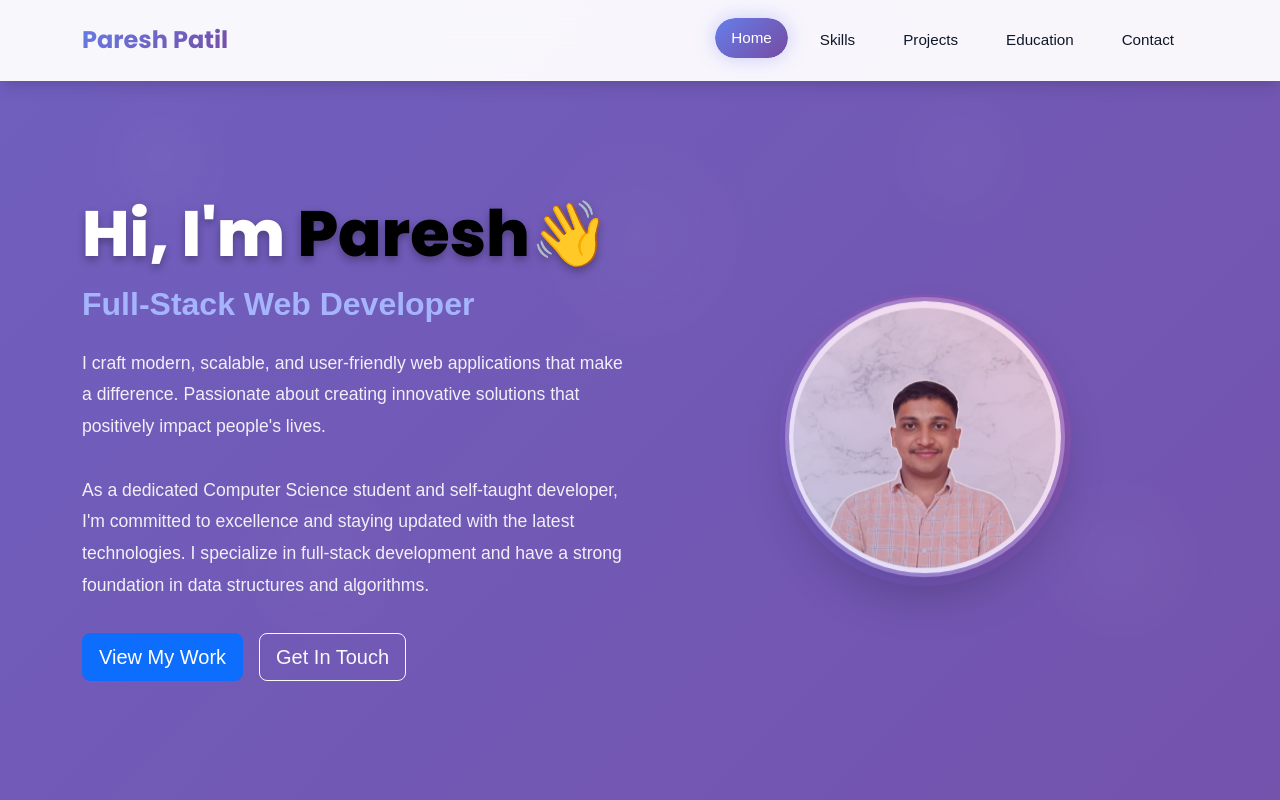
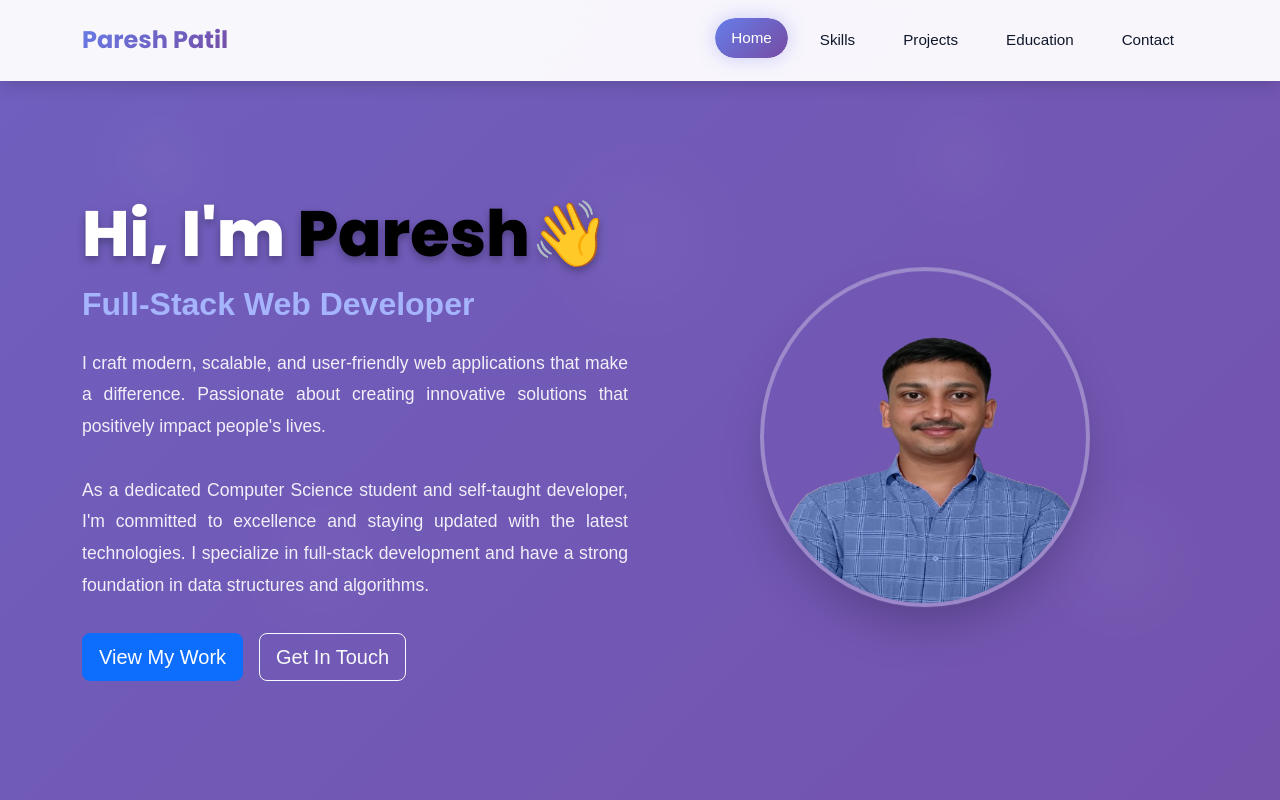
Before and after one commit to Paresh-Patil-11/Portfolio, a React (Vite) app: page / in a window 1280 px wide. Shown: the top 800 px of the page. Built offline with nearby package versions, Linux system fonts and the light colour scheme.

Commit message:
add style

```diff
--- a/src/components/About.jsx
+++ b/src/components/About.jsx
@@ -5,7 +5,7 @@ const About = () => (
     <div className="container text-center">
       <img
         className="profile-pic mb-4"
-        src="/images/Paresh_Pic_1.png"
+        src="public/images/photo.png"
         alt="profile-pic"
         width="200"
         style={{ borderRadius: '50%' }}
--- a/src/components/Intro.jsx
+++ b/src/components/Intro.jsx
@@ -1,4 +1,4 @@
-import React, { useEffect, useRef } from 'react';
+import React, { useEffect, useRef } from "react";
 
 const Intro = () => {
   const sectionRef = useRef(null);
@@ -8,14 +8,15 @@ const Intro = () => {
       (entries) => {
         entries.forEach((entry) => {
           if (entry.isIntersecting) {
-            entry.target.classList.add('animate');
+            entry.target.classList.add("animate");
           }
         });
       },
       { threshold: 0.1 }
     );
 
-    const animateElements = sectionRef.current?.querySelectorAll('.animate-on-scroll');
+    const animateElements =
+      sectionRef.current?.querySelectorAll(".animate-on-scroll");
     animateElements?.forEach((el) => observer.observe(el));
 
     return () => observer.disconnect();
@@ -30,39 +31,55 @@ const Intro = () => {
             <div className="animate-on-scroll">
               <h1 className="intro-title">
                 Hi, I'm <span className="text-black">Paresh</span>
-                <span className="wave" role="img" aria-label="wave">👋</span>
+                <span className="wave" role="img" aria-label="wave">
+                  👋
+                </span>
               </h1>
             </div>
 
-            <div className="animate-on-scroll" style={{ animationDelay: '0.2s' }}>
-              <h2 className="intro-subtitle">
-                Full-Stack Web Developer
-              </h2>
+            <div
+              className="animate-on-scroll"
+              style={{ animationDelay: "0.2s" }}
+            >
+              <h2 className="intro-subtitle">Full-Stack Web Developer</h2>
             </div>
 
-            <div className="animate-on-scroll" style={{ animationDelay: '0.4s' }}>
-              <p className="intro-description">
-                I craft modern, scalable, and user-friendly web applications that make a difference.
-                Passionate about creating innovative solutions that positively impact people's lives.
+            <div
+              className="animate-on-scroll"
+              style={{ animationDelay: "0.4s" }}
+            >
+              <p className="intro-description"  style={{ textAlign: "justify" }}>
+                I craft modern, scalable, and user-friendly web applications
+                that make a difference. Passionate about creating innovative
+                solutions that positively impact people's lives.
               </p>
             </div>
 
-            <div className="animate-on-scroll" style={{ animationDelay: '0.6s' }}>
-              <p className="intro-description">
-                As a dedicated Computer Science student and self-taught developer, I'm committed to
-                excellence and staying updated with the latest technologies. I specialize in full-stack
-                development and have a strong foundation in data structures and algorithms.
+            <div
+              className="animate-on-scroll"
+              style={{ animationDelay: "0.6s" }}
+            >
+              <p className="intro-description"  style={{ textAlign: "justify" }}>
+                As a dedicated Computer Science student and self-taught
+                developer, I'm committed to excellence and staying updated with
+                the latest technologies. I specialize in full-stack development
+                and have a strong foundation in data structures and algorithms.
               </p>
             </div>
 
-            <div className="animate-on-scroll" style={{ animationDelay: '0.8s' }}>
+            <div
+              className="animate-on-scroll"
+              style={{ animationDelay: "0.8s" }}
+            >
               <div className="d-flex gap-3 flex-wrap">
                 <a
                   href="#projects"
                   className="btn btn-primary btn-lg"
                   onClick={(e) => {
                     e.preventDefault();
-                    document.getElementById('projects')?.scrollIntoView({ behavior: 'smooth' });
+                    document
+                      .getElementById("projects")
+                      ?.scrollIntoView({ behavior: "smooth" });
                   }}
                 >
                   View My Work
@@ -72,7 +89,9 @@ const Intro = () => {
                   className="btn btn-outline-light btn-lg"
                   onClick={(e) => {
                     e.preventDefault();
-                    document.getElementById('contact')?.scrollIntoView({ behavior: 'smooth' });
+                    document
+                      .getElementById("contact")
+                      ?.scrollIntoView({ behavior: "smooth" });
                   }}
                 >
                   Get In Touch
@@ -83,19 +102,26 @@ const Intro = () => {
 
           {/* Right: Profile Image */}
           <div className="col-lg-6 text-center mb-5 mb-lg-0">
-            <div className="intro-image-wrapper animate-on-scroll" style={{ animationDelay: '1s' }}>
+            <div
+              className="intro-image-wrapper animate-on-scroll"
+              style={{ animationDelay: "1s" }}
+            >
               <div className="position-relative d-inline-block">
                 <img
-                  src="/images/Paresh_Pic_1.png"
-                  alt="Paresh Patil - Full Stack Developer"
+                  src="public/images/photo.png"
+                  alt="Paresh Patil"
                   className="intro-image img-fluid"
+                  style={{ width: "330px", height: "340px" }} // Adjust size here
                 />
-                <div className="position-absolute top-0 start-0 w-100 h-100 rounded-circle"
-                     style={{
-                       background: 'linear-gradient(45deg, rgba(99, 102, 241, 0.2), rgba(236, 72, 153, 0.2))',
-                       animation: 'pulse 2s infinite'
-                     }}>
-                </div>
+
+                <div
+                  className="position-absolute top-0 start-0 w-300 h-300 rounded-circle"
+                  style={{
+                    background:
+                      "linear-gradient(45deg, rgba(99, 102, 241, 0.2), rgba(236, 72, 153, 0.2))",
+                    animation: "pulse 2s infinite",
+                  }}
+                ></div>
               </div>
             </div>
           </div>
```
Also changed, not shown: public/images/photo.png (added).
